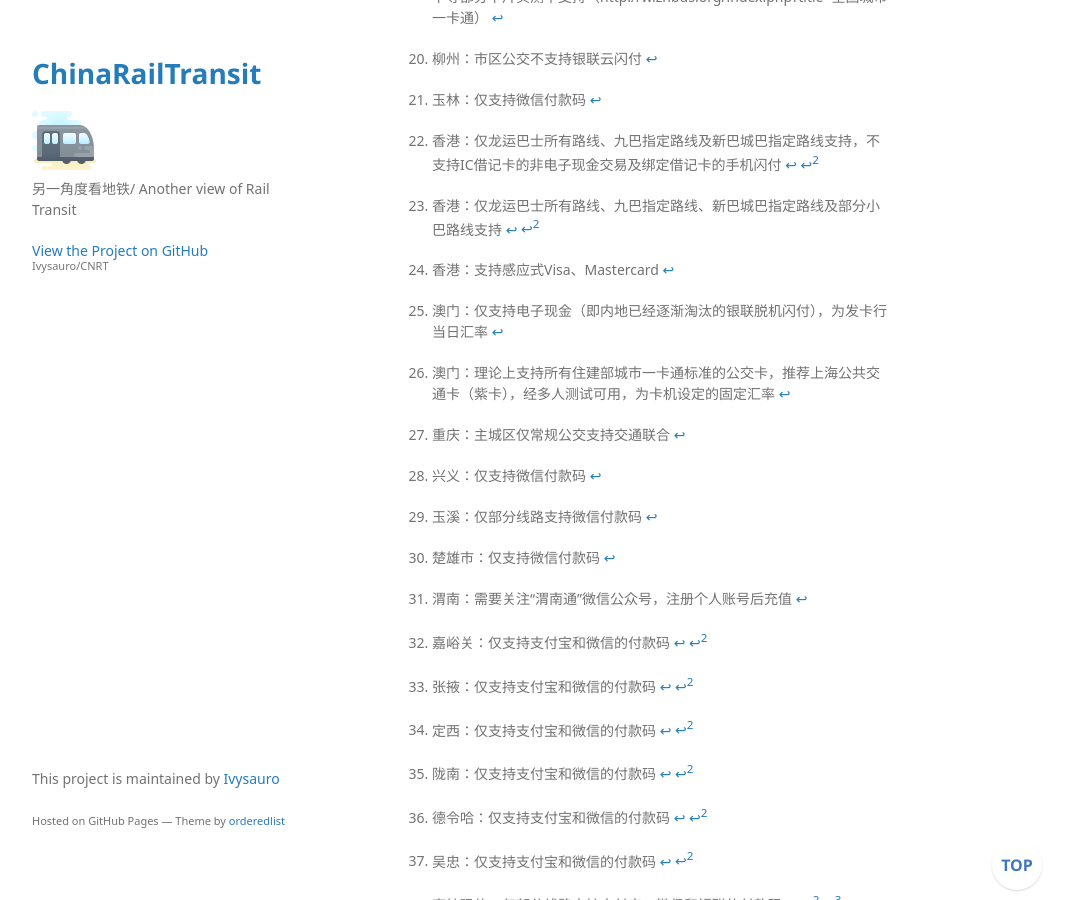
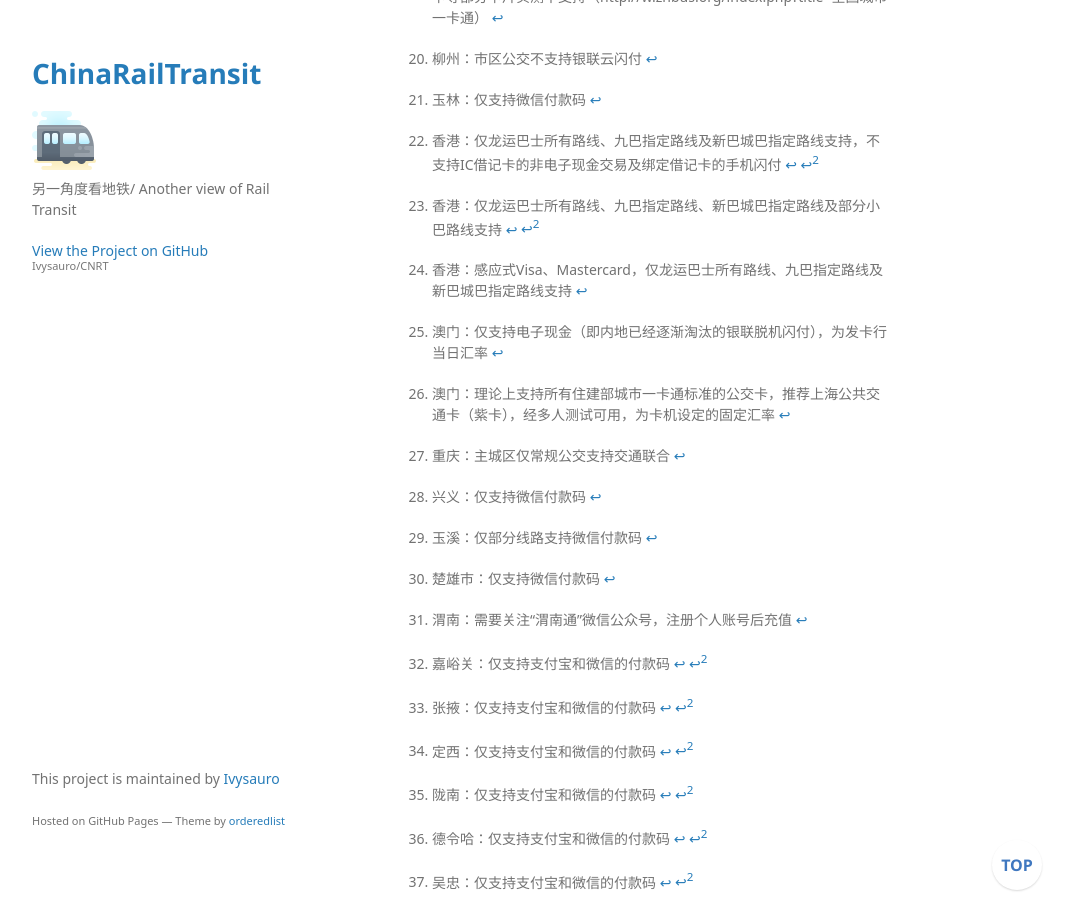
Before and after one commit to Ivysauro/CNRT, a Jekyll site: the page built from data/BusPay.md, in a window 1280 px wide and 900 px high, scrolled down 36409 px. Shown: the whole window, without its empty margins (178-1249 px from the left). Built offline with Jekyll 4.4.1, drawn with Linux system fonts in a browser that asks for light colours; some web fonts are replaced; our own code applies the rules of GitHub Pages for plain Markdown files; a script that is not in the unit is left out.

Commit message:
Update BusPay.md

```diff
--- a/data/BusPay.md
+++ b/data/BusPay.md
@@ -512,7 +512,7 @@
 [^can-py]: 广州番禺：仅支持番禺区属路线（番字头）
 [^hk]: 香港：仅龙运巴士所有路线、九巴指定路线、新巴城巴指定路线及部分小巴路线支持
 [^hk1]: 香港：仅龙运巴士所有路线、九巴指定路线及新巴城巴指定路线支持，不支持IC借记卡的非电子现金交易及绑定借记卡的手机闪付
-[^hk2]: 香港：支持感应式Visa、Mastercard
+[^hk2]: 香港：感应式Visa、Mastercard，仅龙运巴士所有路线、九巴指定路线及新巴城巴指定路线支持
 [^mo]: 澳门：仅支持电子现金（即内地已经逐渐淘汰的银联脱机闪付），为发卡行当日汇率
 [^mo2]: 澳门：理论上支持所有住建部城市一卡通标准的公交卡，推荐上海公共交通卡（紫卡），经多人测试可用，为卡机设定的固定汇率
 
```
